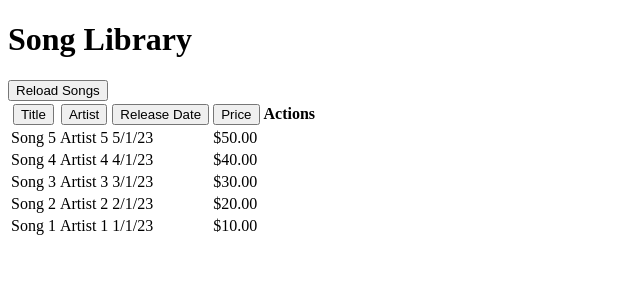
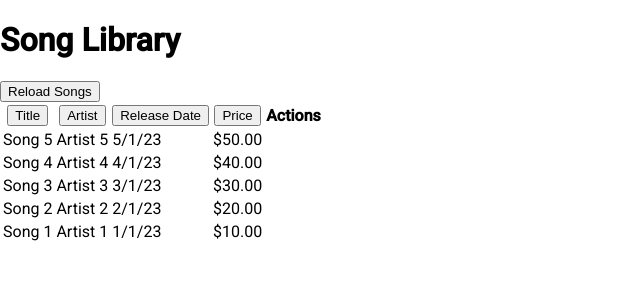
Before and after one commit to zhansu98/song-library-app, an Angular app: page / in a window 1280 px wide. Shown: the top 300 px of the page, without its empty margins (0-640 px from the left). Built offline with nearby package versions, Linux system fonts and the light colour scheme.

Commit message:
Installed Angular Materials Custom Theme

```diff
--- a/angular.json
+++ b/angular.json
@@ -27,6 +27,7 @@
               }
             ],
             "styles": [
+              "src/custom-theme.scss",
               "src/styles.css"
             ],
             "scripts": []
--- a/package.json
+++ b/package.json
@@ -11,6 +11,7 @@
   "private": true,
   "dependencies": {
     "@angular/animations": "^19.1.0",
+    "@angular/cdk": "^19.2.2",
     "@angular/common": "^19.1.0",
     "@angular/compiler": "^19.2.1",
     "@angular/core": "^19.1.0",
--- /dev/null
+++ b/src/custom-theme.scss
@@ -0,0 +1,16 @@
+
+// Custom Theming for Angular Material
+// For more information: https://material.angular.io/guide/theming
+@use '@angular/material' as mat;
+
+html {
+  @include mat.theme((
+    color: (
+      theme-type: light,
+      primary: mat.$azure-palette,
+      tertiary: mat.$blue-palette,
+    ),
+    typography: Roboto,
+    density: 0,
+  ));
+}
--- a/src/index.html
+++ b/src/index.html
@@ -6,8 +6,10 @@
   <base href="/">
   <meta name="viewport" content="width=device-width, initial-scale=1">
   <link rel="icon" type="image/x-icon" href="favicon.ico">
+  <link href="https://fonts.googleapis.com/css2?family=Roboto:wght@300;400;500&display=swap" rel="stylesheet">
+  <link href="https://fonts.googleapis.com/icon?family=Material+Icons" rel="stylesheet">
 </head>
-<body>
+<body class="mat-typography">
   <app-root></app-root>
 </body>
 </html>
--- a/src/styles.css
+++ b/src/styles.css
@@ -1 +1,4 @@
 /* You can add global styles to this file, and also import other style files */
+
+html, body { height: 100%; }
+body { margin: 0; font-family: Roboto, "Helvetica Neue", sans-serif; }
```
Also changed, not shown: 1 other file (tests, documents, lock files or other folders).
